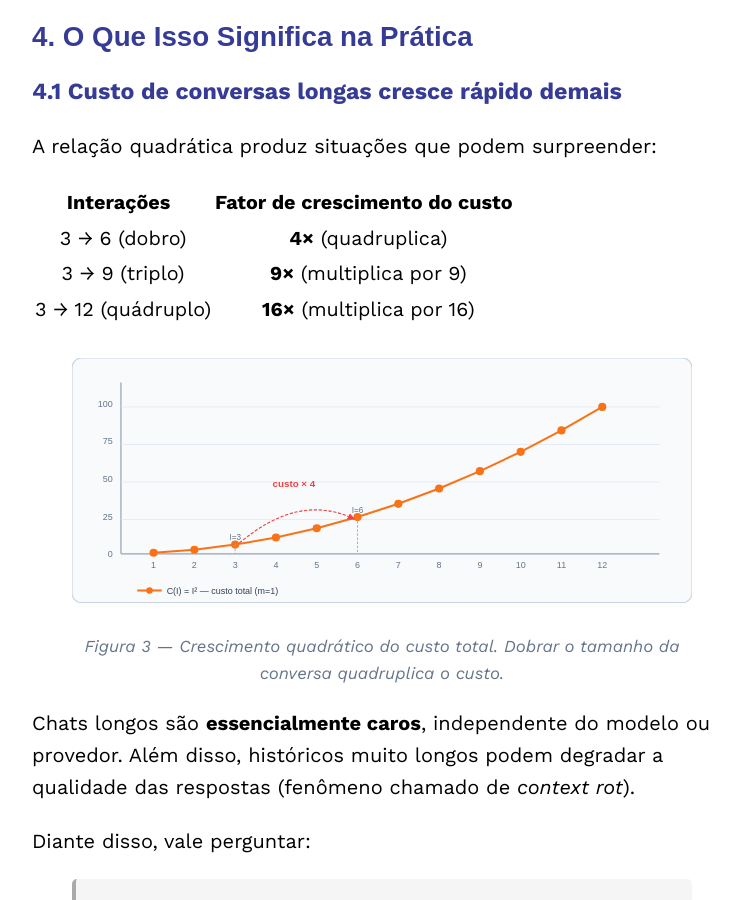
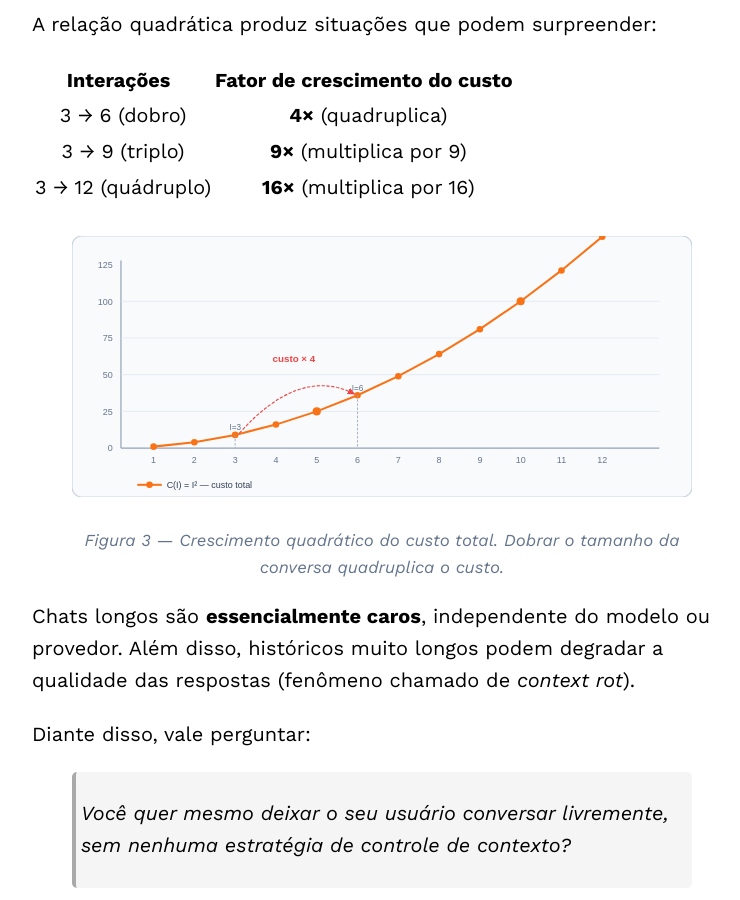
Before and after one commit to iablog/iablog.github.io, a Jekyll site: the page built from _posts/2026-03-16-post.md, in a window 1280 px wide and 900 px high, scrolled down 5158 px. Shown: the whole window, without its empty margins (258-998 px from the left). Built offline with Jekyll 4.4.1, drawn with Linux system fonts in a browser that asks for light colours.

Commit message:
changes to the cover image and figure 3

```diff
--- a/_posts/2026-03-16-post.md
+++ b/_posts/2026-03-16-post.md
@@ -189,63 +189,70 @@
 | 3 → 12 (quádruplo) | **16×** (multiplica por 16) |
 
 <figure>
-<svg viewBox="0 0 760 300" xmlns="http://www.w3.org/2000/svg" style="width:100%;max-width:760px;font-family:sans-serif;display:block;margin:1.5em auto;">
-  <rect width="760" height="300" rx="12" fill="#f8fafc" stroke="#cbd5e1" stroke-width="1.5"/>
-  <line x1="60" y1="240" x2="720" y2="240" stroke="#94a3b8" stroke-width="1.5"/>
-  <line x1="60" y1="30"  x2="60"  y2="240" stroke="#94a3b8" stroke-width="1.5"/>
-  <text x="50" y="244" text-anchor="end" font-size="11" fill="#64748b">0</text>
-  <text x="50" y="198" text-anchor="end" font-size="11" fill="#64748b">25</text>
-  <text x="50" y="152" text-anchor="end" font-size="11" fill="#64748b">50</text>
-  <text x="50" y="106" text-anchor="end" font-size="11" fill="#64748b">75</text>
-  <text x="50" y="60"  text-anchor="end" font-size="11" fill="#64748b">100</text>
-  <line x1="60" y1="198" x2="720" y2="198" stroke="#e2e8f0" stroke-width="1"/>
-  <line x1="60" y1="152" x2="720" y2="152" stroke="#e2e8f0" stroke-width="1"/>
-  <line x1="60" y1="106" x2="720" y2="106" stroke="#e2e8f0" stroke-width="1"/>
-  <line x1="60" y1="60"  x2="720" y2="60"  stroke="#e2e8f0" stroke-width="1"/>
-  <text x="100" y="258" text-anchor="middle" font-size="11" fill="#64748b">1</text>
-  <text x="150" y="258" text-anchor="middle" font-size="11" fill="#64748b">2</text>
-  <text x="200" y="258" text-anchor="middle" font-size="11" fill="#64748b">3</text>
-  <text x="250" y="258" text-anchor="middle" font-size="11" fill="#64748b">4</text>
-  <text x="300" y="258" text-anchor="middle" font-size="11" fill="#64748b">5</text>
-  <text x="350" y="258" text-anchor="middle" font-size="11" fill="#64748b">6</text>
-  <text x="400" y="258" text-anchor="middle" font-size="11" fill="#64748b">7</text>
-  <text x="450" y="258" text-anchor="middle" font-size="11" fill="#64748b">8</text>
-  <text x="500" y="258" text-anchor="middle" font-size="11" fill="#64748b">9</text>
-  <text x="550" y="258" text-anchor="middle" font-size="11" fill="#64748b">10</text>
-  <text x="600" y="258" text-anchor="middle" font-size="11" fill="#64748b">11</text>
-  <text x="650" y="258" text-anchor="middle" font-size="11" fill="#64748b">12</text>
-  <!-- C(I) = I², escala: y = 240 - I²*1.25 -->
-  <polyline points="100,238.75 150,235 200,228.75 250,220 300,208.75 350,195 400,178.75 450,160 500,138.75 550,115 600,88.75 650,60"
+<svg viewBox="0 0 760 320" xmlns="http://www.w3.org/2000/svg" style="width:100%;max-width:760px;font-family:sans-serif;display:block;margin:1.5em auto;">
+  <rect width="760" height="320" rx="12" fill="#f8fafc" stroke="#cbd5e1" stroke-width="1.5"/>
+
+  <line x1="60" y1="260" x2="720" y2="260" stroke="#94a3b8" stroke-width="1.5"/> <line x1="60" y1="30"  x2="60"  y2="260" stroke="#94a3b8" stroke-width="1.5"/> <text x="50" y="264" text-anchor="end" font-size="11" fill="#64748b">0</text>
+
+  <line x1="60" y1="215" x2="720" y2="215" stroke="#e2e8f0" stroke-width="1"/>
+  <text x="50" y="219" text-anchor="end" font-size="11" fill="#64748b">25</text>
+
+  <line x1="60" y1="170" x2="720" y2="170" stroke="#e2e8f0" stroke-width="1"/>
+  <text x="50" y="174" text-anchor="end" font-size="11" fill="#64748b">50</text>
+
+  <line x1="60" y1="125" x2="720" y2="125" stroke="#e2e8f0" stroke-width="1"/>
+  <text x="50" y="129" text-anchor="end" font-size="11" fill="#64748b">75</text>
+
+  <line x1="60" y1="80"  x2="720" y2="80"  stroke="#e2e8f0" stroke-width="1"/>
+  <text x="50" y="84"  text-anchor="end" font-size="11" fill="#64748b">100</text>
+
+  <text x="50" y="39"  text-anchor="end" font-size="11" fill="#64748b">125</text>
+
+  <text x="100" y="278" text-anchor="middle" font-size="11" fill="#64748b">1</text>
+  <text x="150" y="278" text-anchor="middle" font-size="11" fill="#64748b">2</text>
+  <text x="200" y="278" text-anchor="middle" font-size="11" fill="#64748b">3</text>
+  <text x="250" y="278" text-anchor="middle" font-size="11" fill="#64748b">4</text>
+  <text x="300" y="278" text-anchor="middle" font-size="11" fill="#64748b">5</text>
+  <text x="350" y="278" text-anchor="middle" font-size="11" fill="#64748b">6</text>
+  <text x="400" y="278" text-anchor="middle" font-size="11" fill="#64748b">7</text>
+  <text x="450" y="278" text-anchor="middle" font-size="11" fill="#64748b">8</text>
+  <text x="500" y="278" text-anchor="middle" font-size="11" fill="#64748b">9</text>
+  <text x="550" y="278" text-anchor="middle" font-size="11" fill="#64748b">10</text>
+  <text x="600" y="278" text-anchor="middle" font-size="11" fill="#64748b">11</text>
+  <text x="650" y="278" text-anchor="middle" font-size="11" fill="#64748b">12</text>
+
+  <polyline points="100,258.2 150,252.8 200,243.8 250,231.2 300,215 350,195.2 400,171.8 450,144.8 500,114.2 550,80 600,42.2 650,0.8"
     fill="none" stroke="#f97316" stroke-width="2.5"/>
-  <circle cx="100" cy="238.75" r="5" fill="#f97316"/>
-  <circle cx="150" cy="235"    r="5" fill="#f97316"/>
-  <circle cx="200" cy="228.75" r="5" fill="#f97316"/>
-  <circle cx="250" cy="220"    r="5" fill="#f97316"/>
-  <circle cx="300" cy="208.75" r="5" fill="#f97316"/>
-  <circle cx="350" cy="195"    r="5" fill="#f97316"/>
-  <circle cx="400" cy="178.75" r="5" fill="#f97316"/>
-  <circle cx="450" cy="160"    r="5" fill="#f97316"/>
-  <circle cx="500" cy="138.75" r="5" fill="#f97316"/>
-  <circle cx="550" cy="115"    r="5" fill="#f97316"/>
-  <circle cx="600" cy="88.75"  r="5" fill="#f97316"/>
-  <circle cx="650" cy="60"     r="5" fill="#f97316"/>
-  <!-- anotações I=3 e I=6 -->
-  <line x1="200" y1="228.75" x2="200" y2="240" stroke="#94a3b8" stroke-width="1" stroke-dasharray="3,2"/>
-  <line x1="350" y1="195"    x2="350" y2="240" stroke="#94a3b8" stroke-width="1" stroke-dasharray="3,2"/>
-  <text x="200" y="223" text-anchor="middle" font-size="10" fill="#64748b">I=3</text>
+
+  <circle cx="100" cy="258.2" r="4" fill="#f97316"/>
+  <circle cx="150" cy="252.8" r="4" fill="#f97316"/>
+  <circle cx="200" cy="243.8" r="4" fill="#f97316"/>
+  <circle cx="250" cy="231.2" r="4" fill="#f97316"/>
+  <circle cx="300" cy="215"   r="5" fill="#f97316"/> <circle cx="350" cy="195.2" r="4" fill="#f97316"/>
+  <circle cx="400" cy="171.8" r="4" fill="#f97316"/>
+  <circle cx="450" cy="144.8" r="4" fill="#f97316"/>
+  <circle cx="500" cy="114.2" r="4" fill="#f97316"/>
+  <circle cx="550" cy="80"    r="5" fill="#f97316"/> <circle cx="600" cy="42.2"  r="4" fill="#f97316"/>
+  <circle cx="650" cy="0.8"   r="4" fill="#f97316"/>
+
+  <line x1="200" y1="243.8" x2="200" y2="260" stroke="#94a3b8" stroke-width="1" stroke-dasharray="3,2"/>
+  <line x1="350" y1="195.2" x2="350" y2="260" stroke="#94a3b8" stroke-width="1" stroke-dasharray="3,2"/>
+  <text x="200" y="238" text-anchor="middle" font-size="10" fill="#64748b">I=3</text>
   <text x="350" y="190" text-anchor="middle" font-size="10" fill="#64748b">I=6</text>
+
   <defs>
     <marker id="redarr" markerWidth="7" markerHeight="7" refX="5" refY="3" orient="auto">
       <path d="M0,0 L0,6 L7,3 z" fill="#ef4444"/>
     </marker>
   </defs>
-  <path d="M205,227 Q278,165 345,197" fill="none" stroke="#ef4444" stroke-width="1.4" stroke-dasharray="4,2" marker-end="url(#redarr)"/>
-  <text x="272" y="158" text-anchor="middle" font-size="12" font-weight="700" fill="#ef4444">custo × 4</text>
-  <!-- legend -->
-  <line x1="80" y1="285" x2="110" y2="285" stroke="#f97316" stroke-width="2.5"/>
-  <circle cx="95" cy="285" r="4" fill="#f97316"/>
-  <text x="116" y="289" font-size="11" fill="#334155">C(I) = I² — custo total (m=1)</text>
+  <path d="M205,242 Q278,160 345,193" fill="none" stroke="#ef4444" stroke-width="1.4" stroke-dasharray="4,2" marker-end="url(#redarr)"/>
+  <text x="272" y="155" text-anchor="middle" font-size="12" font-weight="700" fill="#ef4444">custo × 4</text>
+
+  <line x1="80" y1="305" x2="110" y2="305" stroke="#f97316" stroke-width="2.5"/>
+  <circle cx="95" cy="305" r="4" fill="#f97316"/>
+  <text x="116" y="309" font-size="11" fill="#334155">C(I) = I² — custo total </text>
 </svg>
+
 <figcaption style="text-align:center;font-size:0.85em;color:#64748b;margin-top:0.5em"><em>Figura 3 — Crescimento quadrático do custo total. Dobrar o tamanho da conversa quadruplica o custo.</em></figcaption>
 </figure>
 
```
Also changed, not shown: other parts of _posts/2026-03-16-post.md (+1 -1 lines), assets/img/post_03_16/header_post_03_16 (2).png (deleted), assets/img/post_03_16/header_post_03_16_editado.png (deleted), 1 other file.
